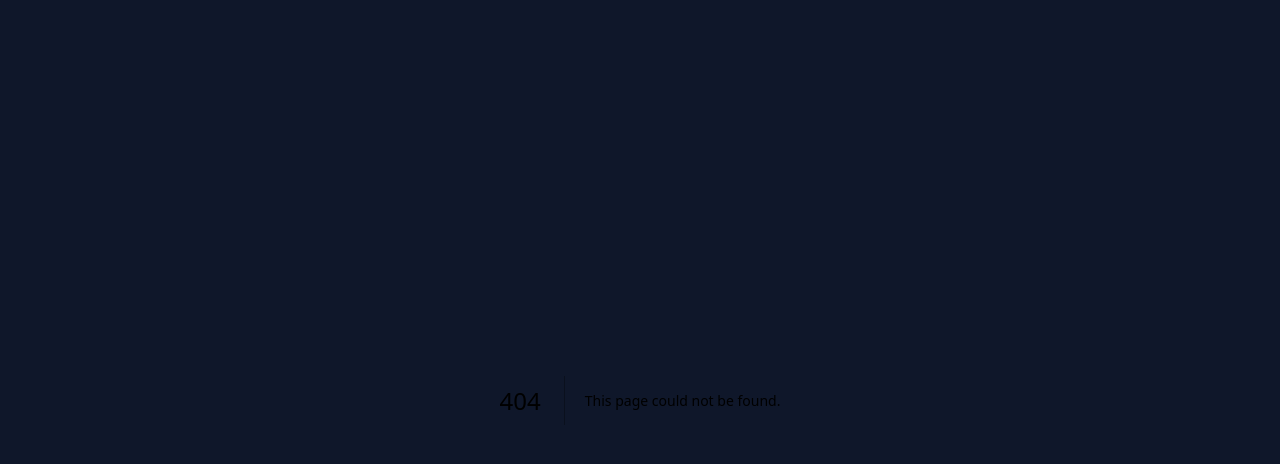
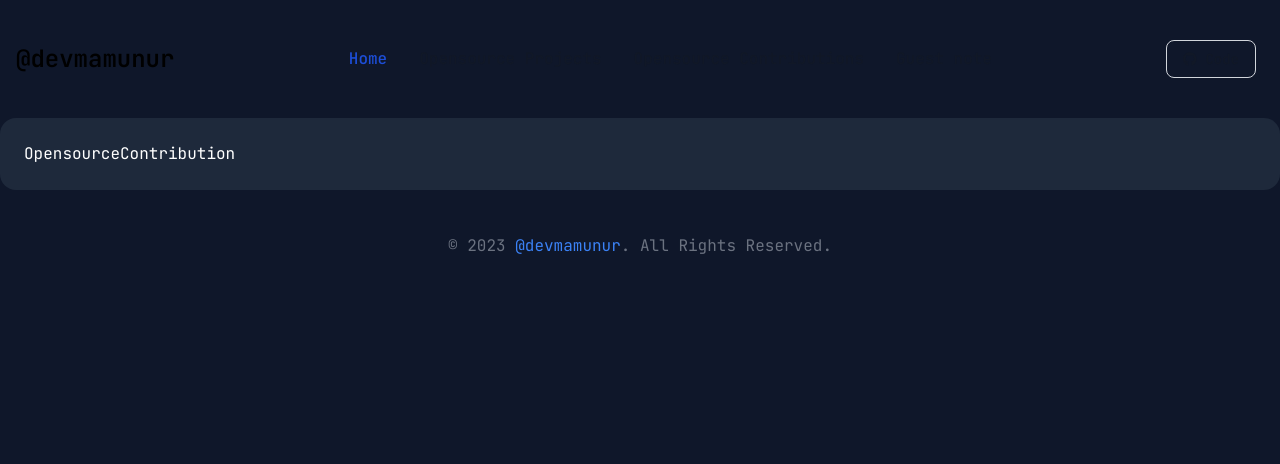
Before and after one commit to devmamunur/mamunur.dev, a Next.js app: page /dashboard/opensource/contributions in a window 1280 px wide. Before the commit this address had no page. Shown: the top 464 px of the page. Built offline with nearby package versions, Linux system fonts and the light colour scheme.

Commit message:
update contribution page route

```diff
--- /dev/null
+++ b/src/app/dashboard/opensource/contributions/page.tsx
@@ -0,0 +1,12 @@
+import React from 'react';
+import OpensourceContribution from '@/components/Dashboard/Opensource/Contribution/OpensourceContribution';
+
+const OpensourceContributionsPage = () => {
+  return (
+    <>
+      <OpensourceContribution />
+    </>
+  );
+};
+
+export default OpensourceContributionsPage;
```
